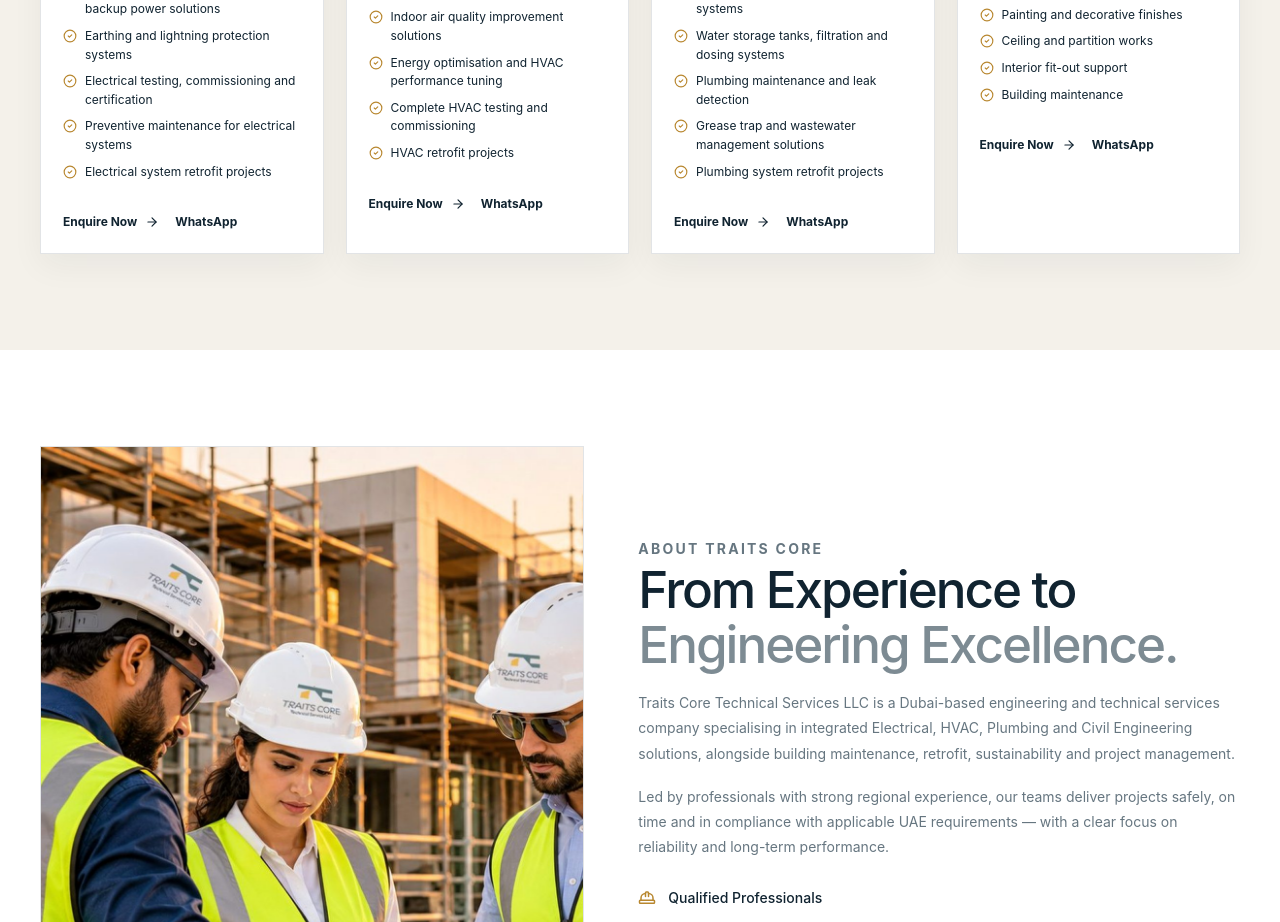
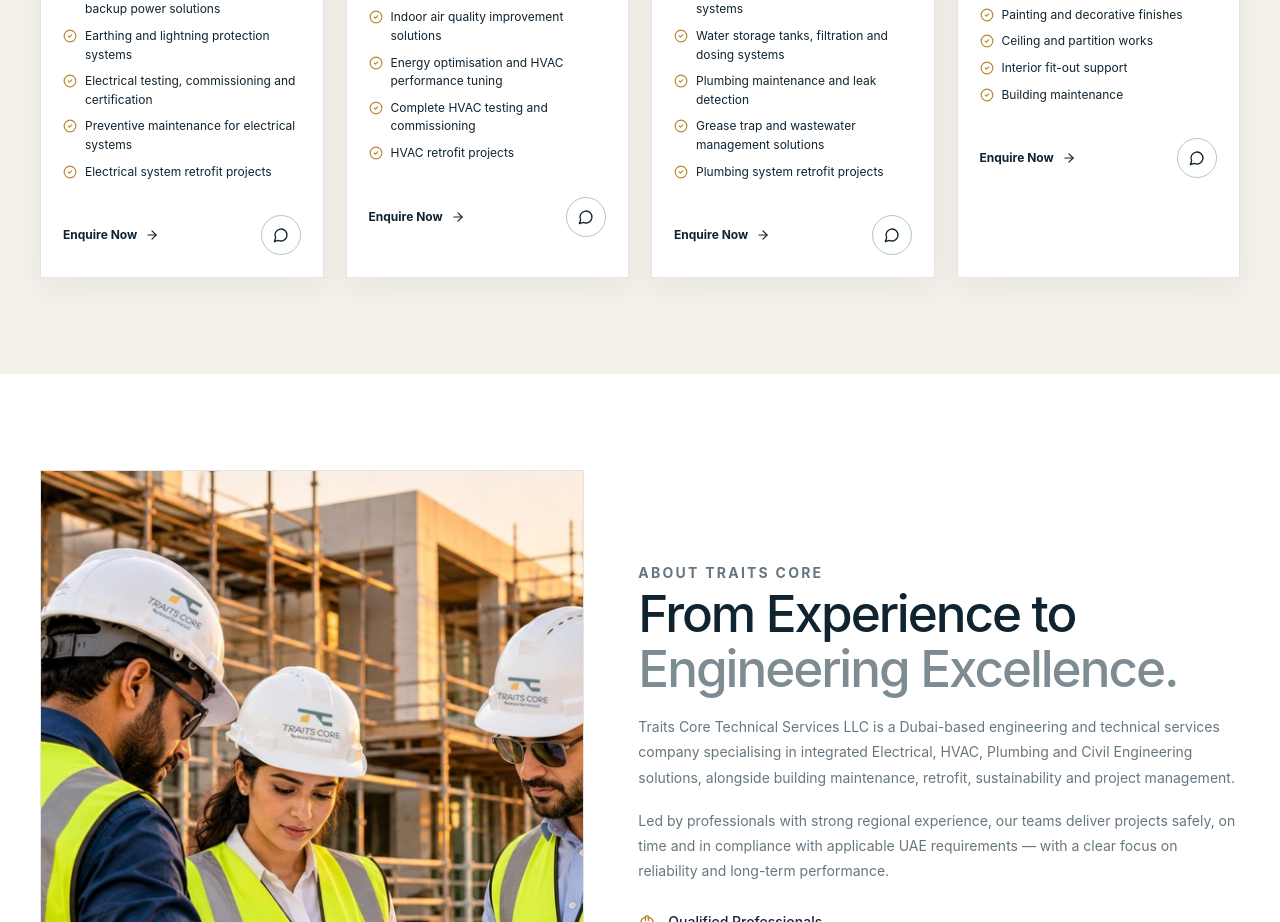
Before and after one commit to Saf-Binaries/traitscore, a React (Vite) app: page / in a window 1280 px wide. Shown: the part 1600-2522 px from the top of the page. Built offline with nearby package versions, Linux system fonts and the light colour scheme.

Commit message:
Use WhatsApp icon button and align service card actions

```diff
--- a/src/App.jsx
+++ b/src/App.jsx
@@ -14,6 +14,7 @@ import {
   Mail,
   MapPin,
   Menu,
+  MessageCircle,
   ShieldCheck,
   Users,
   Wind,
@@ -376,7 +377,7 @@ function App() {
                           Enquire Now <ArrowRight size={14} />
                         </a>
                         <a className="service-whatsapp" href={waUrl} target="_blank" rel="noreferrer" aria-label={`WhatsApp about ${service.title}`}>
-                          WhatsApp
+                          <MessageCircle size={16} />
                         </a>
                       </div>
                     </div>
--- a/src/index.css
+++ b/src/index.css
@@ -182,22 +182,32 @@ button { cursor: pointer; }
 .service-body a { display: inline-flex; align-items: center; gap: 8px; color: var(--ink); font-size: 12px; font-weight: 650; }
 .service-actions {
   margin-top: auto;
-  padding-top: 14px;
+  padding-top: 16px;
   display: flex;
-  flex-wrap: wrap;
   align-items: center;
-  gap: 12px 16px;
+  justify-content: space-between;
+  gap: 12px;
+  width: 100%;
 }
-.service-enquire { align-self: auto; }
+.service-enquire {
+  align-self: auto;
+  white-space: nowrap;
+}
 .service-whatsapp {
+  flex-shrink: 0;
+  width: 40px;
+  height: 40px;
+  border-radius: 999px;
+  border: 1px solid rgba(31, 107, 59, 0.35);
+  color: #1f6b3b;
   display: inline-flex;
   align-items: center;
-  gap: 6px;
-  color: #1f6b3b;
-  font-size: 12px;
-  font-weight: 650;
+  justify-content: center;
 }
-.service-whatsapp:hover { color: #15552f; }
+.service-whatsapp:hover {
+  color: #15552f;
+  background: rgba(31, 107, 59, 0.08);
+}
 
 /* About */
 .about { background: #fff; }
```
